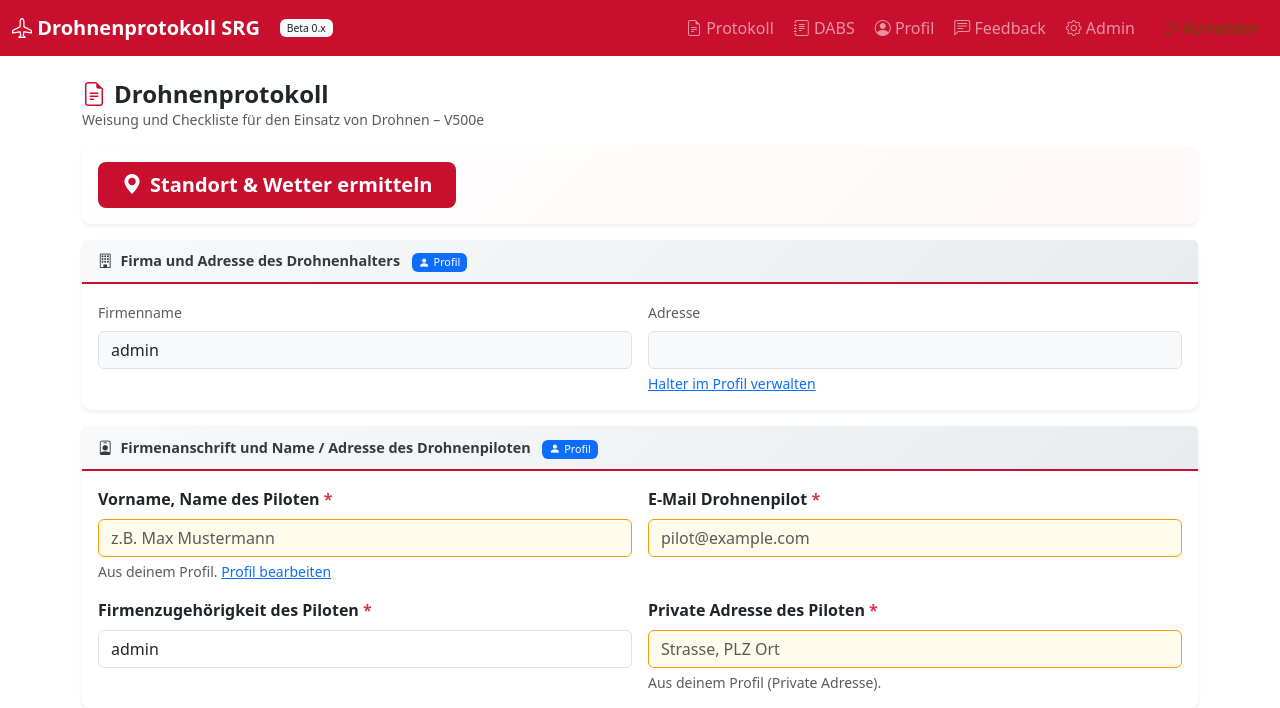
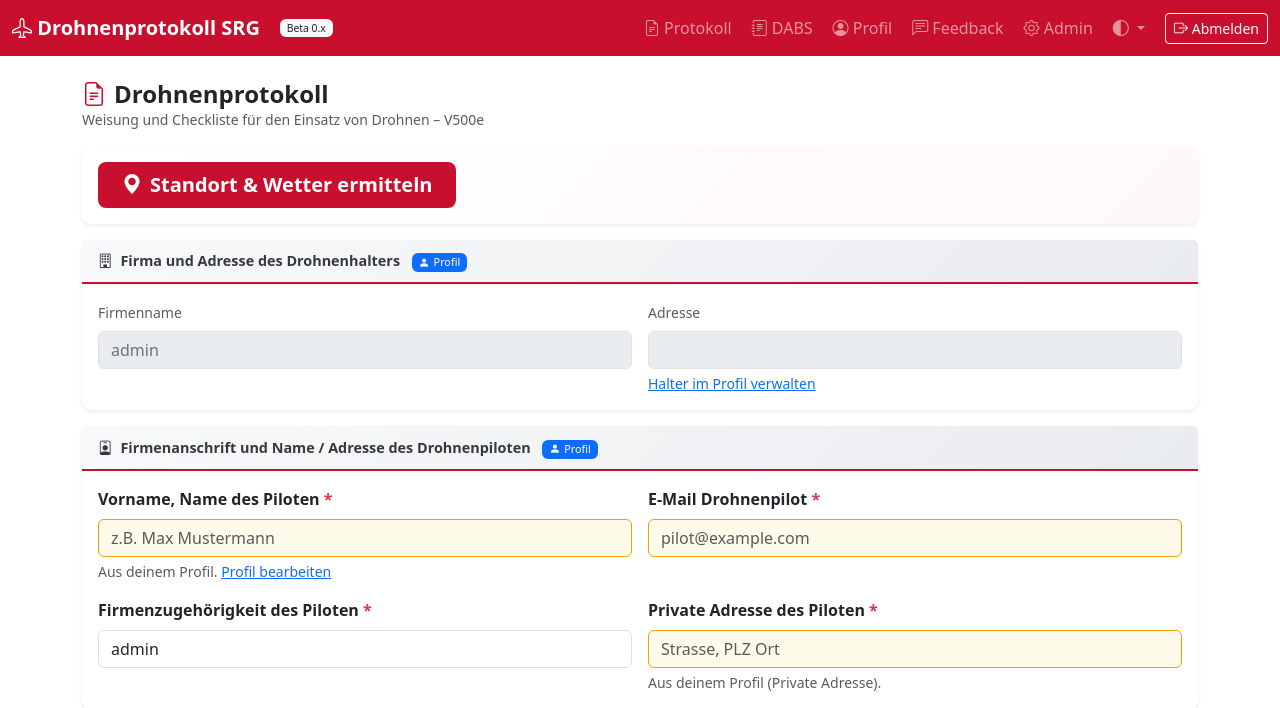
Before and after one commit to urswilli/drohnenprotokoll-tool, a Flask app: page / in a window 1280 px wide. Shown: the top 708 px of the page. Run offline with Flask 3, Linux system fonts and the light colour scheme; the visitor is signed in with stand-in values (Sample User, id 1); data comes from the database, SQL or seed files in the repository; data that the repository does not hold is empty.

Commit message:
Beta 0.63: Darkmode und EVA-Pflicht-Empfänger
- Darkmode mit Navbar-Toggle (Hell/Dunkel/System), pro Benutzer in users.theme_mode
- POST /api/theme, static/theme.js, Dark-Mode-CSS inkl. Tabellen und Readonly-Felder
- EVA-E-Mail als Pflicht-CC (nicht abwählbar, analog drohnen@srf.ch)
- Abmelden-Button als Outline-Button; Admin SRG-UE-Überschrift umbenannt

Co-authored-by: Cursor <cursoragent@cursor.com>

```diff
--- a/app.py
+++ b/app.py
@@ -142,12 +142,28 @@ STATIC_ASSET_VERSION = APP_VERSION_COUNT or 'dev'
 CHANGELOG = _get_changelog()
 
 
+THEME_MODES = ('light', 'dark', 'system')
+
+
+def _valid_theme_mode(mode):
+    return mode if mode in THEME_MODES else 'system'
+
+
 @app.context_processor
 def inject_version():
+    theme_mode = 'system'
+    if 'user_id' in session:
+        with get_db() as conn:
+            row = conn.execute(
+                'SELECT theme_mode FROM users WHERE id=?', (session['user_id'],)
+            ).fetchone()
+            if row and row['theme_mode']:
+                theme_mode = _valid_theme_mode(row['theme_mode'])
     return {
         'app_version': APP_VERSION,
         'changelog': CHANGELOG,
         'static_asset_version': STATIC_ASSET_VERSION,
+        'theme_mode': theme_mode,
     }
 
 WEATHER_CODES = {
@@ -359,6 +375,10 @@ def init_db():
             conn.execute("ALTER TABLE users ADD COLUMN default_holder_id INTEGER")
         except Exception:
             pass
+        try:
+            conn.execute("ALTER TABLE users ADD COLUMN theme_mode TEXT DEFAULT 'system'")
+        except Exception:
+            pass
         if conn.execute('SELECT COUNT(*) FROM sendeformate').fetchone()[0] == 0:
             conn.executemany('INSERT OR IGNORE INTO sendeformate(name) VALUES(?)',
                              [(s,) for s in SENDEFORMATE])
@@ -798,7 +818,7 @@ def send_email(form_data, pdf_path, filename):
         if is_srf:
             to_list.append('eng-service@srf.ch')
         cc_list = []
-        if form_data.get('rcpt_cc_eva', 'on') == 'on' and eva_email:
+        if eva_email:
             cc_list.append(eva_email)
         if form_data.get('rcpt_cc_pilot', 'on') == 'on' and pilot_email:
             cc_list.append(pilot_email)
@@ -1147,6 +1167,7 @@ def submit():
 
     is_srf_holder = _is_srf_holder_company(form_data.get('drone_holder_company', ''))
     form_data['rcpt_drohnen'] = 'on'
+    form_data['rcpt_cc_eva'] = 'on'
     if is_srf_holder:
         form_data['rcpt_eng_service'] = 'on'
 
@@ -1205,6 +1226,19 @@ def download(filename):
         return redirect(url_for('index'))
     return send_file(file_path, as_attachment=True, download_name=safe_name,
                      mimetype='application/pdf')
+
+
+@app.route('/api/theme', methods=['POST'])
+@login_required
+def api_theme():
+    data = request.get_json(silent=True) or {}
+    mode = (data.get('mode') or request.form.get('mode') or '').strip().lower()
+    if mode not in THEME_MODES:
+        return jsonify({'ok': False, 'error': 'Ungültiger Modus'}), 400
+    with get_db() as conn:
+        conn.execute('UPDATE users SET theme_mode=? WHERE id=?', (mode, session['user_id']))
+        conn.commit()
+    return jsonify({'ok': True, 'mode': mode})
 
 
 @app.route('/api/location-data')
--- a/static/style.css
+++ b/static/style.css
@@ -45,6 +45,14 @@ body.login-bg { background: linear-gradient(135deg, #f5f5f5 0%, #e0e0e0 100%); }
   box-shadow: 0 0 0 .2rem rgba(200,16,46,.15);
 }
 
+/* ── Readonly / non-editable fields ── */
+.form-control.field-readonly,
+.form-control.field-readonly[readonly] {
+  background-color: #e9ecef;
+  color: #6c757d;
+  cursor: not-allowed;
+}
+
 /* ── Location action bar (prominent weather button) ── */
 .location-action-bar {
   border-left: 4px solid var(--srg-red);
--- /dev/null
+++ b/static/theme.js
@@ -0,0 +1,85 @@
+(function () {
+  'use strict';
+
+  var STORAGE_KEY = 'theme_mode';
+  var VALID = ['light', 'dark', 'system'];
+
+  function getStoredMode() {
+    try {
+      var m = localStorage.getItem(STORAGE_KEY);
+      if (VALID.indexOf(m) !== -1) return m;
+    } catch (_) {}
+    return 'system';
+  }
+
+  function resolveTheme(mode) {
+    if (mode === 'system') {
+      return window.matchMedia('(prefers-color-scheme: dark)').matches ? 'dark' : 'light';
+    }
+    return mode;
+  }
+
+  function updateMetaThemeColor(resolved) {
+    var meta = document.querySelector('meta[name="theme-color"]');
+    if (meta) meta.setAttribute('content', resolved === 'dark' ? '#1a1a2e' : '#c8102e');
+  }
+
+  function applyTheme(mode) {
+    var resolved = resolveTheme(mode);
+    document.documentElement.setAttribute('data-bs-theme', resolved);
+    updateMetaThemeColor(resolved);
+    updateToggleUI(mode);
+  }
+
+  function updateToggleUI(mode) {
+    document.querySelectorAll('[data-theme-mode]').forEach(function (btn) {
+      var active = btn.getAttribute('data-theme-mode') === mode;
+      btn.classList.toggle('active', active);
+      btn.setAttribute('aria-checked', active ? 'true' : 'false');
+    });
+    var icon = document.getElementById('themeToggleIcon');
+    if (icon) {
+      icon.className = mode === 'dark'
+        ? 'bi bi-moon-stars-fill'
+        : mode === 'light'
+          ? 'bi bi-sun-fill'
+          : 'bi bi-circle-half';
+    }
+  }
+
+  function setThemeMode(mode, persistServer) {
+    if (VALID.indexOf(mode) === -1) return;
+    try { localStorage.setItem(STORAGE_KEY, mode); } catch (_) {}
+    applyTheme(mode);
+    if (persistServer) {
+      fetch('/api/theme', {
+        method: 'POST',
+        headers: { 'Content-Type': 'application/json' },
+        body: JSON.stringify({ mode: mode }),
+      }).catch(function () {});
+    }
+  }
+
+  window.__setThemeMode = setThemeMode;
+  window.__getThemeMode = getStoredMode;
+
+  document.addEventListener('DOMContentLoaded', function () {
+    var initial = getStoredMode();
+    if (window.__SERVER_THEME_MODE && VALID.indexOf(window.__SERVER_THEME_MODE) !== -1) {
+      initial = window.__SERVER_THEME_MODE;
+      try { localStorage.setItem(STORAGE_KEY, initial); } catch (_) {}
+    }
+    applyTheme(initial);
+
+    document.querySelectorAll('[data-theme-mode]').forEach(function (btn) {
+      btn.addEventListener('click', function (e) {
+        e.preventDefault();
+        setThemeMode(btn.getAttribute('data-theme-mode'), !!window.__SERVER_THEME_MODE);
+      });
+    });
+
+    window.matchMedia('(prefers-color-scheme: dark)').addEventListener('change', function () {
+      if (getStoredMode() === 'system') applyTheme('system');
+    });
+  });
+})();
--- a/templates/admin.html
+++ b/templates/admin.html
@@ -345,7 +345,7 @@
               </form>
             </div>
             <div class="col-lg-8">
-              <h6 class="fw-semibold mb-3">Erfasste SRG-UE-Werte</h6>
+              <h6 class="fw-semibold mb-3">Erfasste SRG Unternehmenseinheiten (UE)</h6>
               {% if srg_ue %}
               <div class="table-responsive">
                 <table class="table table-sm table-hover align-middle mb-0">
--- a/templates/base.html
+++ b/templates/base.html
@@ -9,6 +9,23 @@
   <link rel="icon" type="image/png" sizes="16x16" href="{{ url_for('static', filename='icons/favicon-16.png', v=static_asset_version) }}">
   <link rel="apple-touch-icon" href="{{ url_for('static', filename='icons/apple-touch-icon.png', v=static_asset_version) }}">
   <meta name="theme-color" content="#c8102e">
+  <script>
+  (function(){
+    var mode = 'system';
+    try {
+      var stored = localStorage.getItem('theme_mode');
+      if (stored === 'light' || stored === 'dark' || stored === 'system') mode = stored;
+    } catch (_) {}
+    {% if session.user_id %}
+    mode = {{ theme_mode|tojson }};
+    try { localStorage.setItem('theme_mode', mode); } catch (_) {}
+    {% endif %}
+    var resolved = mode === 'system'
+      ? (window.matchMedia('(prefers-color-scheme: dark)').matches ? 'dark' : 'light')
+      : mode;
+    document.documentElement.setAttribute('data-bs-theme', resolved);
+  })();
+  </script>
   <meta name="mobile-web-app-capable" content="yes">
   <meta name="apple-mobile-web-app-capable" content="yes">
   <meta name="apple-mobile-web-app-title" content="Drohnenprotokoll">
@@ -53,8 +70,20 @@
           <a class="nav-link" href="{{ url_for('admin') }}"><i class="bi bi-gear"></i> Admin</a>
         </li>
         {% endif %}
-        <li class="nav-item ms-lg-2">
-          <a class="nav-link text-warning-emphasis" href="{{ url_for('logout') }}">
+        <li class="nav-item dropdown">
+          <button class="nav-link btn btn-link dropdown-toggle py-2" type="button"
+                  id="themeToggleBtn" data-bs-toggle="dropdown" aria-expanded="false"
+                  title="Darstellung">
+            <i class="bi bi-circle-half" id="themeToggleIcon"></i>
+          </button>
+          <ul class="dropdown-menu dropdown-menu-end" aria-labelledby="themeToggleBtn">
+            <li><button type="button" class="dropdown-item d-flex align-items-center gap-2" data-theme-mode="light"><i class="bi bi-sun-fill"></i> Hell</button></li>
+            <li><button type="button" class="dropdown-item d-flex align-items-center gap-2" data-theme-mode="dark"><i class="bi bi-moon-stars-fill"></i> Dunkel</button></li>
+            <li><button type="button" class="dropdown-item d-flex align-items-center gap-2" data-theme-mode="system"><i class="bi bi-circle-half"></i> System</button></li>
+          </ul>
+        </li>
+        <li class="nav-item ms-lg-2 d-flex align-items-center">
+          <a class="btn btn-outline-light btn-sm" href="{{ url_for('logout') }}">
             <i class="bi bi-box-arrow-right"></i> Abmelden
           </a>
         </li>
@@ -104,6 +133,23 @@
 </template>
 {% endif %}
 
+{% if not session.user_id %}
+<div class="position-fixed top-0 end-0 p-2" style="z-index:1050">
+  <div class="dropdown">
+    <button class="btn btn-sm btn-outline-secondary dropdown-toggle" type="button"
+            id="themeToggleGuest" data-bs-toggle="dropdown" aria-expanded="false"
+            title="Darstellung">
+      <i class="bi bi-circle-half" id="themeToggleIcon"></i>
+    </button>
+    <ul class="dropdown-menu dropdown-menu-end" aria-labelledby="themeToggleGuest">
+      <li><button type="button" class="dropdown-item d-flex align-items-center gap-2" data-theme-mode="light"><i class="bi bi-sun-fill"></i> Hell</button></li>
+      <li><button type="button" class="dropdown-item d-flex align-items-center gap-2" data-theme-mode="dark"><i class="bi bi-moon-stars-fill"></i> Dunkel</button></li>
+      <li><button type="button" class="dropdown-item d-flex align-items-center gap-2" data-theme-mode="system"><i class="bi bi-circle-half"></i> System</button></li>
+    </ul>
+  </div>
+</div>
+{% endif %}
+
 <div class="container-xl py-4">
   {% with messages = get_flashed_messages(with_categories=true) %}
     {% for cat, msg in messages %}
@@ -120,6 +166,10 @@
 {% block modals %}{% endblock %}
 
 <script src="https://cdn.jsdelivr.net/npm/bootstrap@5.3.2/dist/js/bootstrap.bundle.min.js"></script>
+<script>
+{% if session.user_id %}window.__SERVER_THEME_MODE = {{ theme_mode|tojson }};{% endif %}
+</script>
+<script src="{{ url_for('static', filename='theme.js', v=static_asset_version) }}"></script>
 <script src="{{ url_for('static', filename='app.js', v=static_asset_version) }}"></script>
 <script src="{{ url_for('static', filename='pwa-install.js', v=static_asset_version) }}"></script>
 <script>
--- a/templates/form.html
+++ b/templates/form.html
@@ -62,14 +62,14 @@
     <div class="row g-3">
       <div class="col-md-6">
         <label class="form-label text-muted small">Firmenname</label>
-        <input type="text" class="form-control bg-light" id="holderCompanyDisplay" readonly
+        <input type="text" class="form-control field-readonly" id="holderCompanyDisplay" readonly
                value="{{ ns.default_holder.name if ns.default_holder else '' }}">
         <input type="hidden" name="drone_holder_company" id="holderCompanyHidden"
                value="{{ ns.default_holder.name if ns.default_holder else '' }}">
       </div>
       <div class="col-md-6">
         <label class="form-label text-muted small">Adresse</label>
-        <input type="text" class="form-control bg-light" id="holderAddressDisplay" readonly
+        <input type="text" class="form-control field-readonly" id="holderAddressDisplay" readonly
                value="{{ ns.default_holder.address if ns.default_holder else '' }}">
         <input type="hidden" name="drone_holder_address" id="holderAddressHidden"
                value="{{ ns.default_holder.address if ns.default_holder else '' }}">
@@ -518,9 +518,10 @@
         <input type="checkbox" class="form-check-input" id="rcptDrohnenDisplay" checked disabled>
         <label class="form-check-label" for="rcptDrohnenDisplay">drohnen@srf.ch</label>
       </div>
+      <input type="hidden" name="rcpt_cc_eva" value="on">
       <div class="form-check">
-        <input type="checkbox" class="form-check-input" name="rcpt_cc_eva" id="rcptCcEva" value="on" checked>
-        <label class="form-check-label" for="rcptCcEva">CC Einsatzverantwortliche/r SRG</label>
+        <input type="checkbox" class="form-check-input" id="rcptCcEvaDisplay" checked disabled>
+        <label class="form-check-label" for="rcptCcEvaDisplay"><span id="rcptCcEvaEmail">{{ pf.get('eva_email', '') or 'Einsatzverantwortliche/r SRG' }}</span></label>
       </div>
       <div class="form-check mb-2">
         <input type="checkbox" class="form-check-input" name="rcpt_cc_pilot" id="rcptCcPilot" value="on" checked>
@@ -750,6 +751,11 @@ document.getElementById('landezeit')?.addEventListener('change', calcFlugminuten
 document.getElementById('flugminuten')?.addEventListener('change', calcLandezeit);
 
 // Sync EVA-Signaturfelder aus Sektion 3
+function updateRcptCcEvaEmail() {
+  const email = document.getElementById('evaEmail')?.value?.trim() || '';
+  const el = document.getElementById('rcptCcEvaEmail');
+  if (el) el.textContent = email || 'Einsatzverantwortliche/r SRG';
+}
 function syncEva() {
   const name  = document.getElementById('evaName')?.value  || '';
   const email = document.getElementById('evaEmail')?.value || '';
@@ -757,6 +763,7 @@ function syncEva() {
   const sigEmail = document.getElementById('evaSignatureEmail');
   if (sigName  && !sigName.dataset.manuallyEdited)  setVal(sigName,  name);
   if (sigEmail && !sigEmail.dataset.manuallyEdited) setVal(sigEmail, email);
+  updateRcptCcEvaEmail();
 }
 ['evaSignatureName','evaSignatureEmail'].forEach(id => {
   document.getElementById(id)?.addEventListener('input', function(e) {
```
Also changed, not shown: other parts of static/style.css (+68 -0 lines), CLAUDE.md (+3 -3 lines).
